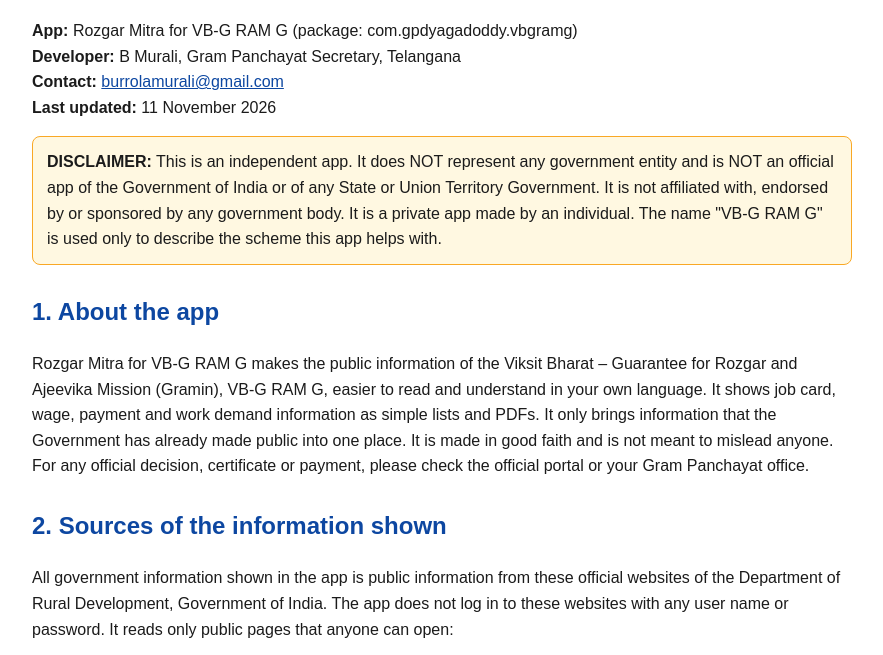
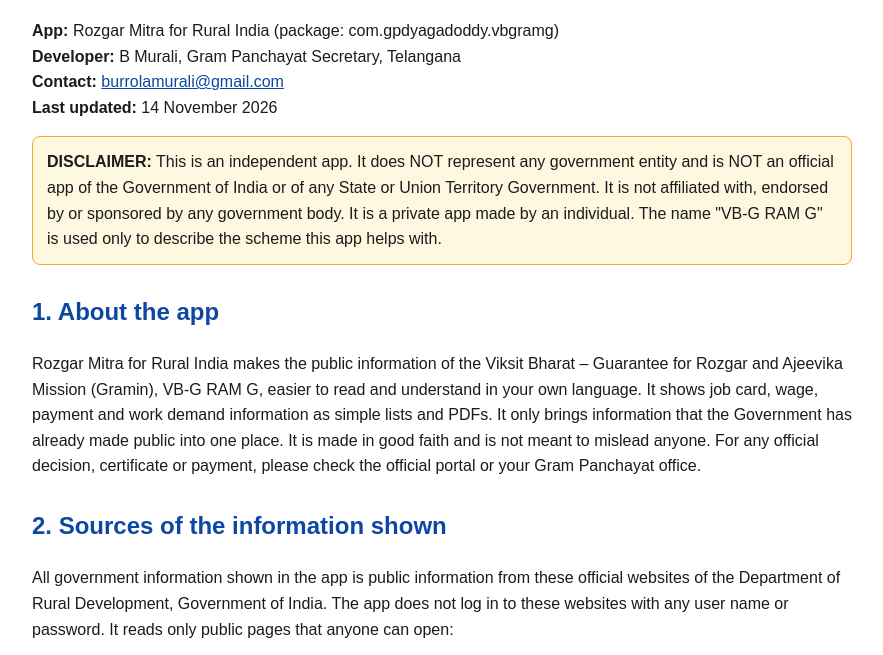
Before and after one commit to burrolamurali-cmd/Vbgramg, a plain HTML site: page index.html in a window 1280 px wide. Shown: the part 96-751 px from the top of the page, without its empty margins (198-1081 px from the left). Drawn offline with Linux system fonts and the light colour scheme.

Commit message:
Update app name in privacy policy to 'Rural India'

```diff
--- a/index.html
+++ b/index.html
@@ -1,20 +1,20 @@
 <!doctype html>
 <html lang="en"><head><meta charset="utf-8"><meta name="viewport" content="width=device-width,initial-scale=1">
-<title>Privacy Policy – Rozgar Mitra for VB-G RAM G</title>
+<title>Privacy Policy – Rozgar Mitra for Rural India</title>
 <style>body{font-family:Arial,Helvetica,sans-serif;max-width:820px;margin:0 auto;padding:20px 16px;line-height:1.6;color:#1b1b1b}
 h1{color:#1B5E20}h2{color:#0D47A1;margin-top:28px}.box{background:#FFF8E1;border:1px solid #F9A825;padding:12px 14px;border-radius:8px}
 a{color:#0D47A1;word-break:break-all}li{margin:4px 0}</style></head><body>
 
 <h1>Privacy Policy</h1>
-<p><b>App:</b> Rozgar Mitra for VB-G RAM G (package: com.gpdyagadoddy.vbgramg)<br>
+<p><b>App:</b> Rozgar Mitra for Rural India (package: com.gpdyagadoddy.vbgramg)<br>
 <b>Developer:</b> B Murali, Gram Panchayat Secretary, Telangana<br>
 <b>Contact:</b> <a href="mailto:burrolamurali@gmail.com">burrolamurali@gmail.com</a><br>
-<b>Last updated:</b> 11 November 2026</p>
+<b>Last updated:</b> 14 November 2026</p>
 
 <div class="box"><b>DISCLAIMER:</b> This is an independent app. It does NOT represent any government entity and is NOT an official app of the Government of India or of any State or Union Territory Government. It is not affiliated with, endorsed by or sponsored by any government body. It is a private app made by an individual. The name "VB-G RAM G" is used only to describe the scheme this app helps with.</div>
 
 <h2>1. About the app</h2>
-<p>Rozgar Mitra for VB-G RAM G makes the public information of the Viksit Bharat – Guarantee for Rozgar and Ajeevika Mission (Gramin), VB-G RAM G, easier to read and understand in your own language. It shows job card, wage, payment and work demand information as simple lists and PDFs. It only brings information that the Government has already made public into one place. It is made in good faith and is not meant to mislead anyone. For any official decision, certificate or payment, please check the official portal or your Gram Panchayat office.</p>
+<p>Rozgar Mitra for Rural India makes the public information of the Viksit Bharat – Guarantee for Rozgar and Ajeevika Mission (Gramin), VB-G RAM G, easier to read and understand in your own language. It shows job card, wage, payment and work demand information as simple lists and PDFs. It only brings information that the Government has already made public into one place. It is made in good faith and is not meant to mislead anyone. For any official decision, certificate or payment, please check the official portal or your Gram Panchayat office.</p>
 
 <h2>2. Sources of the information shown</h2>
 <p>All government information shown in the app is public information from these official websites of the Department of Rural Development, Government of India. The app does not log in to these websites with any user name or password. It reads only public pages that anyone can open:</p>
```
